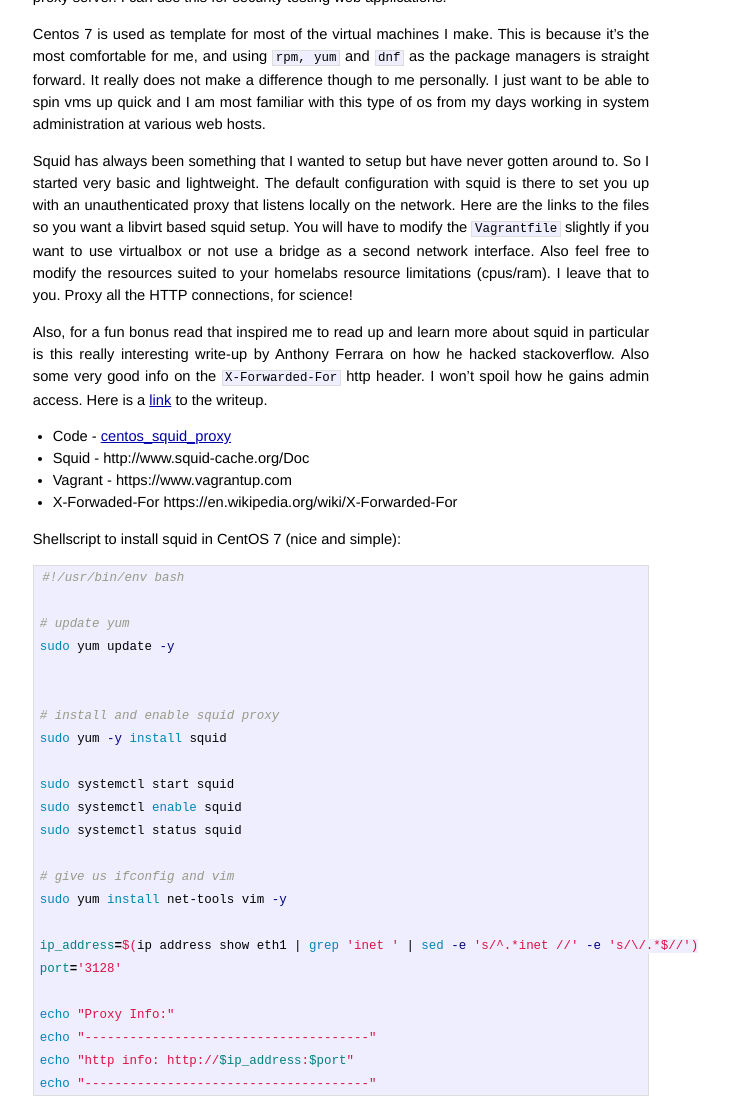
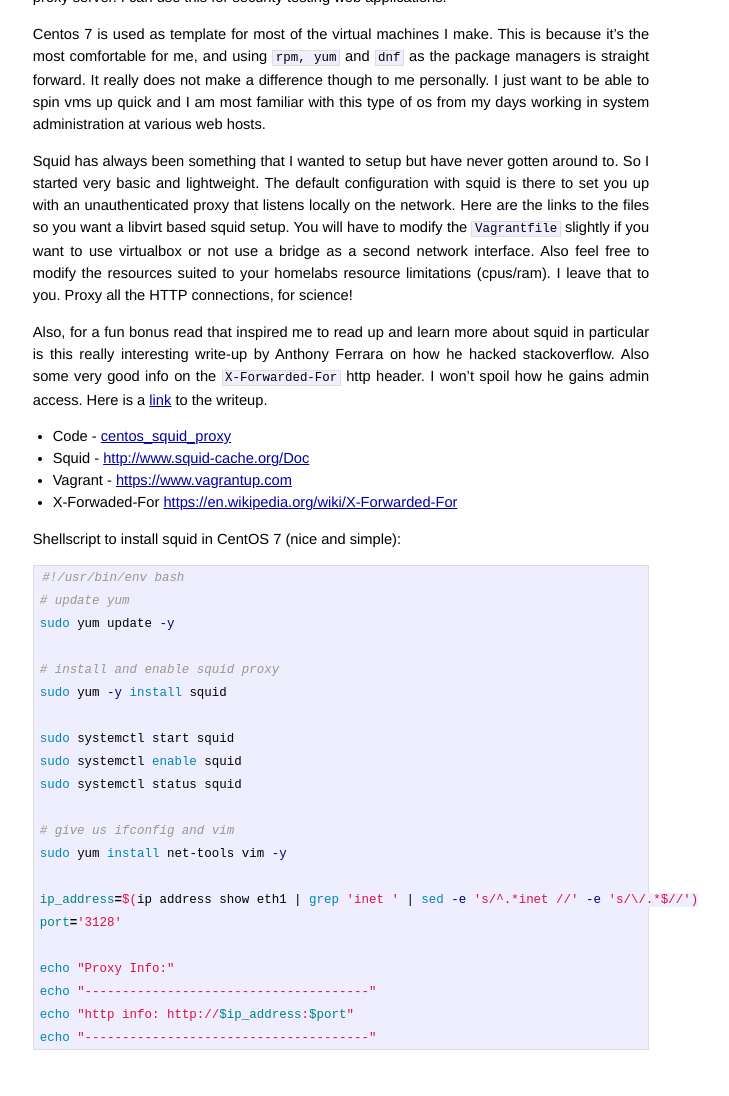
Before and after one commit to bpmcdevitt/brendan.mcdevitt.tech, a Jekyll site: the page built from _homelab/2019-01-27-homelab-squid-proxy-libvirt.markdown, in a window 1280 px wide, cut to the strip 153-1249 px from the top of the page. Shown: the whole strip, without its empty margins (299-1028 px from the left). Built offline with Jekyll 4.4.1, drawn with Linux system fonts in a browser that asks for light colours; after the commit the page ends 1203 px from its top, so only the background shows below that.

Commit message:
updated posting and adjusted css

````diff
--- a/_config.yml
+++ b/_config.yml
@@ -25,9 +25,10 @@
 # Build settings
 markdown: kramdown
 theme: minima
+
 collections:
-#    100-days-of-code:
-#      output: true
+    homelab:
+      output: true
 
 # Exclude from processing.
 # The following items will not be processed, by default. Create a custom list
--- a/_posts/2019-01-27-homelab-squid-proxy-libvirt.markdown
+++ b/_homelab/2019-01-27-homelab-squid-proxy-libvirt.markdown
@@ -19,17 +19,15 @@
 Also, for a fun bonus read that inspired me to read up and learn more about
 squid in particular is this really interesting write-up by Anthony Ferrara on how he hacked stackoverflow. Also some very good info on the `X-Forwarded-For` http header. I won't spoil how he gains admin access. Here is a [link](https://blog.ircmaxell.com/2012/11/anatomy-of-attack-how-i-hacked.html) to the writeup.
 * Code - [centos_squid_proxy](https://git.mcdevitt.tech/bpmcdevitt/homelab_scripts/tree/master/vagrant/centos_squid_proxy)
-* Squid - http://www.squid-cache.org/Doc
-* Vagrant - https://www.vagrantup.com
-* X-Forwaded-For https://en.wikipedia.org/wiki/X-Forwarded-For
+* Squid - <http://www.squid-cache.org/Doc>
+* Vagrant - <https://www.vagrantup.com>
+* X-Forwaded-For <https://en.wikipedia.org/wiki/X-Forwarded-For>
 
 Shellscript to install squid in CentOS 7 (nice and simple):
 ```bash
 #!/usr/bin/env bash
-
 # update yum
 sudo yum update -y
-
 
 # install and enable squid proxy
 sudo yum -y install squid
--- /dev/null
+++ b/_layouts/homelab.html
@@ -0,0 +1,6 @@
+---
+layout: default
+---
+<div id="homelab">
+{{ content }}
+</div>
--- a/css/screen.css
+++ b/css/screen.css
@@ -67,6 +67,21 @@
   }
 
   ul.posts span {
+    color: #aaa;
+    font-family: Monaco, "Courier New", monospace;
+    font-size: 80%;
+  }
+
+ul.homelab {
+  list-style-type: none;
+  margin-bottom: 2em;
+}
+
+  ul.homelab li {
+    line-height: 1.75em;
+  }
+
+  ul.homelab span {
     color: #aaa;
     font-family: Monaco, "Courier New", monospace;
     font-size: 80%;
@@ -200,3 +215,61 @@
   #related h2 {
     margin-bottom: 1em;
 }
+/*****************************************************************************/
+/*
+/* Homelab Posts
+/*
+/*****************************************************************************/
+
+#homelab {
+
+}
+
+  /* standard */
+
+  #homelab pre {
+    border: 1px solid #ddd;
+    background-color: #eef;
+    padding: 0 .4em;
+  }
+
+  #homelab ul,
+  #homelab ol {
+    margin-left: 1.35em;
+  }
+
+  #homelab code {
+    border: 1px solid #ddd;
+    background-color: #eef;
+    font-size: 85%;
+    padding: 0 .2em;
+  }
+
+    #homelab pre code {
+      border: none;
+    }
+
+  #homelab img {
+    max-width: 42em;
+    padding: 1em 0;
+  }
+
+  /* terminal */
+
+  #homelab pre.terminal {
+    border: 1px solid black;
+    background-color: #333;
+    color: white;
+  }
+
+  #homelab pre.terminal code {
+    background-color: #333;
+  }
+
+#related {
+  margin-top: 2em;
+}
+
+  #related h2 {
+    margin-bottom: 1em;
+}
--- a/index.html
+++ b/index.html
@@ -10,3 +10,9 @@
       <li><span>{{ post.date | date_to_string }}</span> &raquo; <a href="{{ post.url }}">{{ post.title }}</a></li>
     {% endfor %}
   </ul>
+  <h1>Homelab Posts</h1>
+  <ul class="homelab">
+    {% for post in site.homelab %}
+      <li><span>{{ post.date | date_to_string }}</span> &raquo; <a href="{{ post.url }}">{{ post.title }}</a></li>
+    {% endfor %}
+  </ul>
````
Also changed, not shown: other parts of _homelab/2019-01-27-homelab-squid-proxy-libvirt.markdown (+1 -1 lines).
